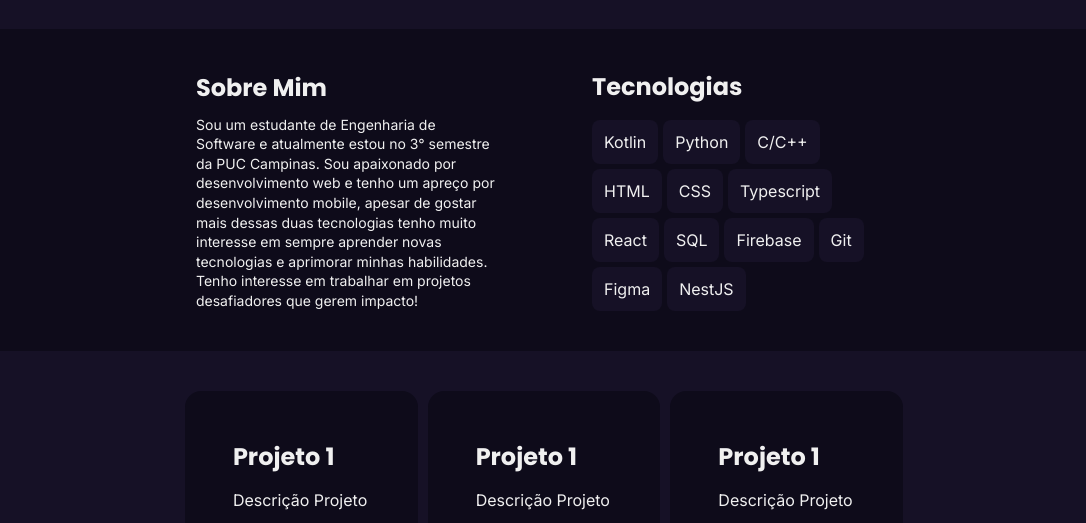
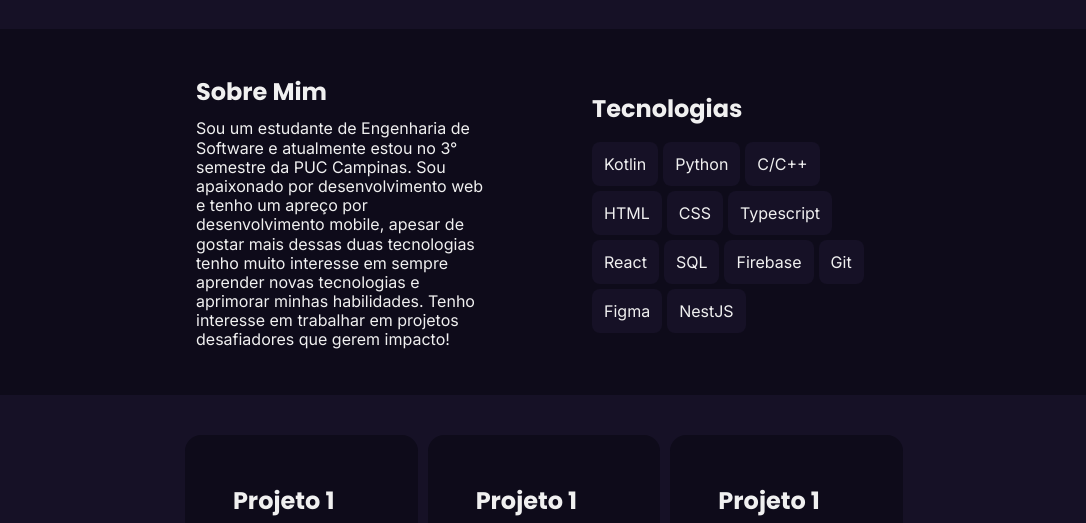
Before and after one commit to gakita/Portifolio, a plain HTML site: page index.html in a window 1280 px wide. Shown: the part 269-792 px from the top of the page, without its empty margins (96-1182 px from the left). Drawn offline with Linux system fonts and the light colour scheme.

Commit message:
Projetos

```diff
--- a/styles/about.css
+++ b/styles/about.css
@@ -15,6 +15,7 @@
         margin: auto;
         gap: 6rem;
         max-height: 350px;
+        padding: 3rem;
 
         .aboutMe{
             display: flex;
@@ -23,10 +24,10 @@
             gap: 10px;
 
             p{
-                font-size: 14px;
+                font-size: 16px;
                 font-weight: normal;
                 text-align: start;
-                line-height: 1.4;
+                line-height: 1.2;
             }
         }
 
```
